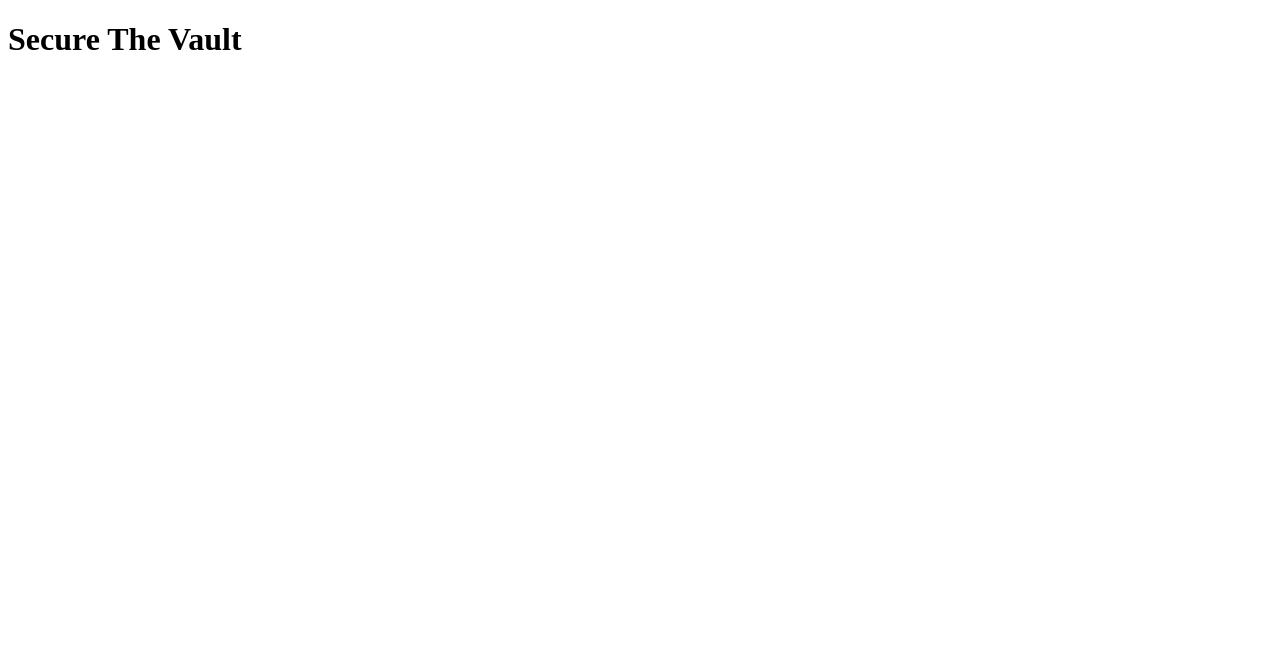
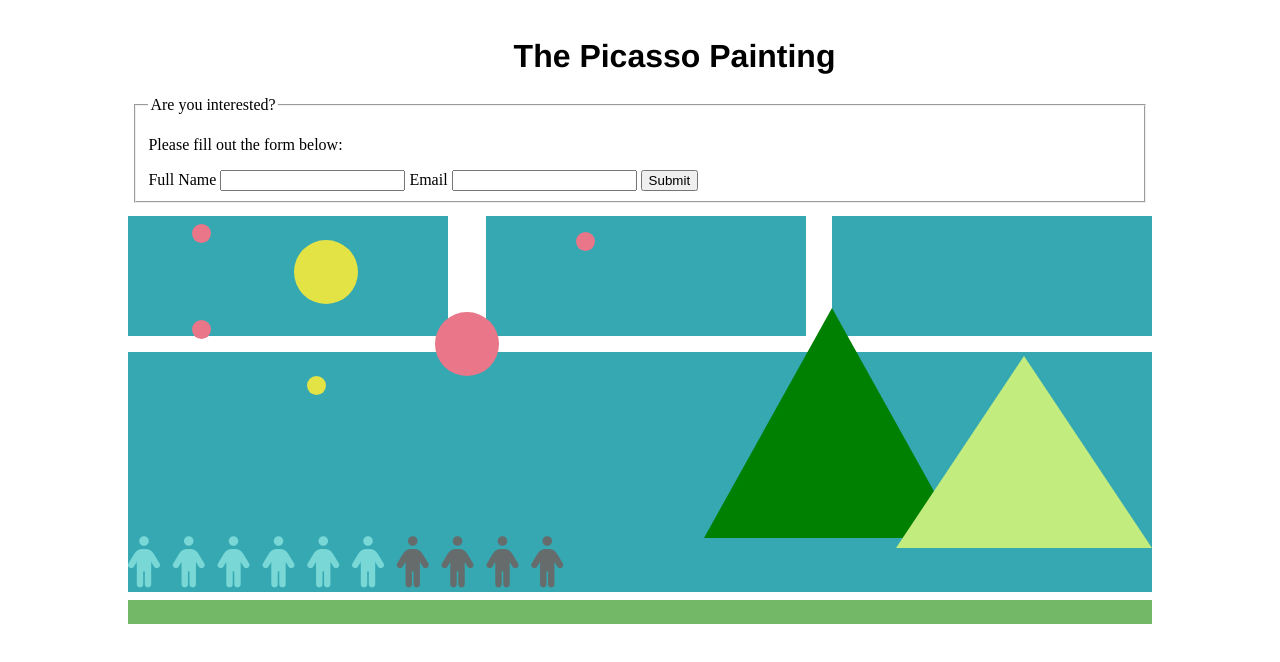
Before and after one commit to wisnizza/my-repo, a plain HTML site: page index.html in a window 1280 px wide. Drawn offline with Linux system fonts and the light colour scheme.

Commit message:
Block10 Workshop "The Picasso Painting".

```diff
--- a/index.html
+++ b/index.html
@@ -4,10 +4,51 @@
     <meta charset="UTF-8">
     <meta http-equiv="X-UA-Compatible" content="IE=edge">
     <meta name="viewport" content="width=device-width, initial-scale=1.0">
-    <title>Secure The Vault</title>
-    <script src="main.js"></script>
+    <title>Picaso Painting</title>
+    <link rel="stylesheet" href="style.css">
+    <script src="https://kit.fontawesome.com/103978e0ef.js" crossorigin="anonymous"></script>
 </head>
 <body>
-    <h1>Secure The Vault</h1>
+  <h1>The Picasso Painting</h1>
+  <fieldset class="form">
+    <legend>Are you interested?</legend>
+    <p>Please fill out the form below:</p>
+    <form method="POST" action="formssubmitted.html">
+      <label for="text" id="name">Full Name</label>
+      <input type="text" id="fname">
+      <label for="text" id="email">Email</label>
+      <input type="email" id="email">
+    <input type="submit" value="Submit">
+    </form>
+  </fieldset>
+    <div id="container">
+      <div id="land"></div>
+      <div id="sky1"></div>
+      <div id="sky2"></div>
+      <div id="sky3"></div>
+      <div id="sky">
+        <span id="people">
+          <i class="fa-sharp fa-solid fa-person" style="color: #79d7d6;"></i>
+          <i class="fa-sharp fa-solid fa-person" style="color: #79d7d6;"></i>
+          <i class="fa-sharp fa-solid fa-person" style="color: #79d7d6;"></i>
+          <i class="fa-sharp fa-solid fa-person" style="color: #79d7d6;"></i>
+          <i class="fa-sharp fa-solid fa-person" style="color: #79d7d6;"></i>
+          <i class="fa-sharp fa-solid fa-person" style="color: #79d7d6;"></i>
+          <i class="fa-sharp fa-person fa-solid" style="color: #666c6c;"></i>
+          <i class="fa-sharp fa-person fa-solid" style="color: #666c6c;"></i>
+          <i class="fa-sharp fa-person fa-solid" style="color: #666c6c;"></i>
+          <i class="fa-sharp fa-person fa-solid" style="color: #666c6c;"></i>
+        </span>
+      </div>
+      <div id="mountain"></div>
+      <div id="mountain1"></div>
+      <div id="pink-dot"></div>
+      <div id="pink-dot1"></div>
+      <div id="pink-dot2"></div>
+      <div id="pink-dot-big"></div>
+      <div id="yellow-dot"></div>
+      <div id="yellow-dot-big"></div>
+    </div>
+
 </body>
 </html>
--- a/style.css
+++ b/style.css
@@ -1,75 +1,151 @@
-img {
-    margin-left: 20px;
+
+#container {
+  display: flex;
+  background-color: white;
+  width: 100%;
+  height: 100%;
+  position: absolute;
+  top: 0;
+  left: 0;
+  z-index: -1;
+}
+#land {
+    background-color: #72b866;
+    width: 80%;
+    height: 3%;
+    position: absolute;
+    top: 75%;
+    left: 10%;
+    right: 10%;
+}
+ #sky {
+    width: 80%;
+    height: 30%;
+    background-color: rgb(53, 168, 178);
+    position: absolute;
+    top: 44%;
+    left: 10%;
+    right: 10%;
+}
+#sky1 {
     width: 25%;
-    height: 25%;
-    float: left;
-    padding: 10px;
-    border: solid black;
- }
- body {
-    background-image: url('https://i.pinimg.com/originals/60/d0/fd/60d0fd6b94550d0d6f57131e3dcdf1fa.gif');
-    background-repeat: no-repeat;
-    background-size: 100%;
- }
- h1 {
-    border: darkorchid double;
-    text-align: center;
-    padding: 20px;
-    background-color: lightslategray;
-    font-family: Georgia, 'Times New Roman', Times, serif;
-
-
- }
-
- h2 {
-    border: solid rgb(0, 0, 0);
-    border-radius: 5px;
-    width: 30%;
-    text-align: center;
-    padding: 5px;
-    background-color: darkorchid;
-    font-style: italic;
-    height: 30px;
- }
-
- #canned {
-
-    background-color: rgb(204, 71, 71);
-    float: left;
+    height: 15%;
+    background-color: rgb(53, 168, 178);
+    position: absolute;
+    top: 27%;
+    margin-left: 10%;
+}
+#sky2 {
     width: 25%;
-    height: 25%;
-    border: solid black;
-    padding: 20px;
+    height: 15%;
+    background-color: rgb(53, 168, 178);
+    position: absolute;
+    top: 27%;
+    left: 38%;
 }
-#dryGoods {
-    background-color: rgb(60, 142, 197);
-    float: left;
+#sky3 {
     width: 25%;
-    height: 25%;
-    border: solid black;
-    margin-left: 20px;
-    padding: 20px;
+    height: 15%;
+    background-color: rgb(53, 168, 178);
+    position: absolute;
+    top: 27%;
+    left: 65%;
 }
-#veggies {
-
-    background-color: rgb(118, 228, 127);
-    float: left;
-    width: 25%;
-    height: 25%;
-    border: solid black;
-    padding: 20px;
+#mountain {
+    width: 0;
+    height: 0;
+    border-style: solid;
+    border-width: 0 10vw 18vw 10vw;
+    border-top-color: transparent;
+    border-right-color: transparent;
+    border-left-color: transparent;
+    border-bottom-color: green;
+    position: absolute;
+    top: 38.5%;
+    left: 55%;
 }
-#snacks {
-    background-color: rgb(217, 228, 122);
-    float: left;
-    width: 25%;
-    height: 25%;
-    border: solid black;
-    margin-left: 20px;
-    padding: 20px;
+#mountain1 {
+    width: 0;
+    height: 0;
+    border-style: solid;
+    border-width: 0 10vw 15vw 10vw;
+    border-top-color: transparent;
+    border-right-color: transparent;
+    border-left-color: transparent;
+    border-bottom-color:#c2ed7e;
+    position: absolute;
+    top: 44.5%;
+    left: 70%;
 }
-.foodType {
-    display: block;
-    margin: 4px;
-    min-height: 20rem;
+#pink-dot {
+    width: 1.5vw;
+    height: 1.5vw;
+    background-color: rgb(233, 118, 137);
+    border-radius: 50%;
+    top: 28%;
+    left: 15%;
+    position: absolute;
+  }
+  #pink-dot1 {
+    width: 1.5vw;
+    height: 1.5vw;
+    background-color: rgb(233, 118, 137);
+    border-radius: 50%;
+    top: 40%;
+    left: 15%;
+    position: absolute;
+  }
+  #pink-dot2 {
+    width: 1.5vw;
+    height: 1.5vw;
+    background-color: rgb(233, 118, 137);
+    border-radius: 50%;
+    top: 29%;
+    left: 45%;
+    position: absolute;
+  }
+  #pink-dot-big {
+    width: 5vw;
+    height: 5vw;
+    background-color: rgb(233, 118, 137);
+    border-radius: 50%;
+    top: 39%;
+    left: 34%;
+    position: absolute;
+  }
+  #yellow-dot {
+    width: 1.5vw;
+    height: 1.5vw;
+    background-color: rgb(227, 227, 70);
+    border-radius: 50%;
+    top: 47%;
+    left: 24%;
+    position: absolute;
+  }
+  #yellow-dot-big {
+    width: 5vw;
+    height: 5vw;
+    background-color: rgb(227, 227, 70);
+    border-radius: 50%;
+    top: 30%;
+    left: 23%;
+    position: absolute;
+  }
+  .form{
+    margin-left: 10%;
+    margin-right: 10%;
+  }
+/* i {
+    font-size: 300%;
+    margin-top: 35%;
+  } */
+h1 {
+    margin-left: 40%;
+    margin-top: 3%;
+    font-family: 'Franklin Gothic Medium', 'Arial Narrow', Arial, sans-serif;
 }
+#people {
+    position: sticky;
+    top: 75%;
+    font-size: 4vw;
+}
```
Also changed, not shown: formssubmitted.html (added, +14 -0 lines).
